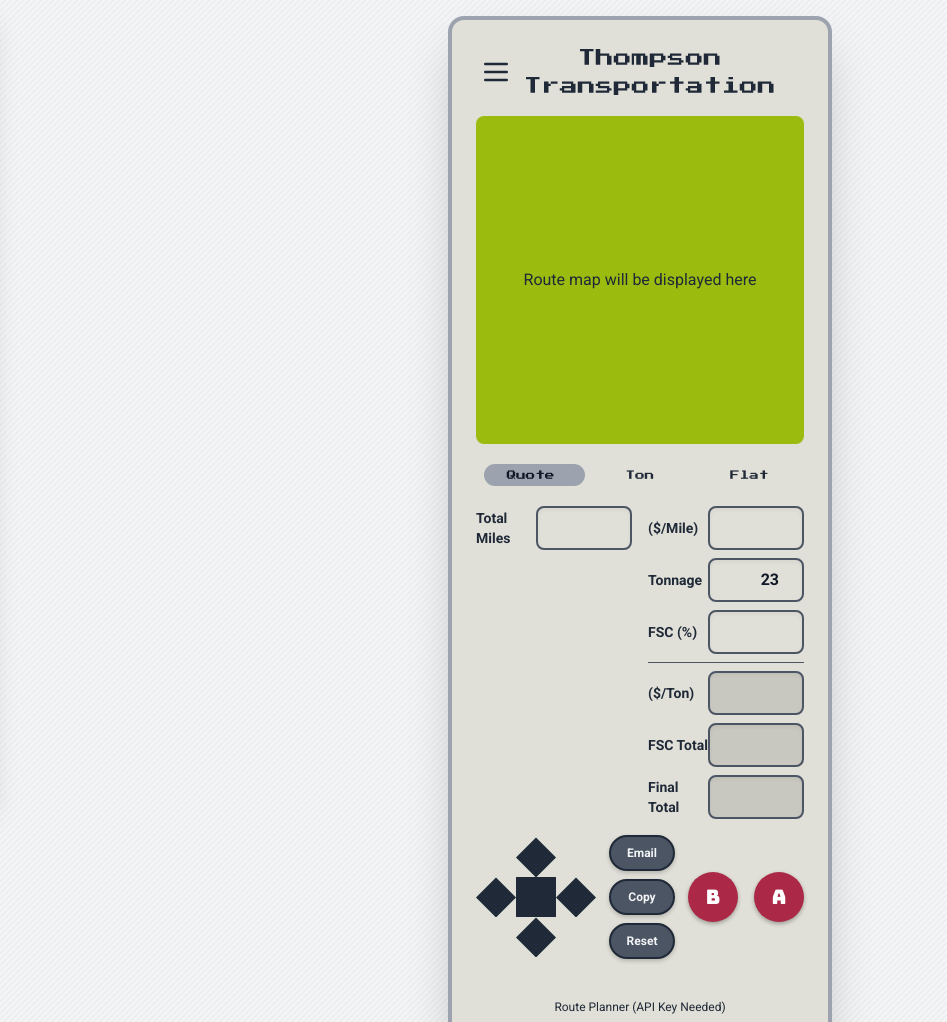
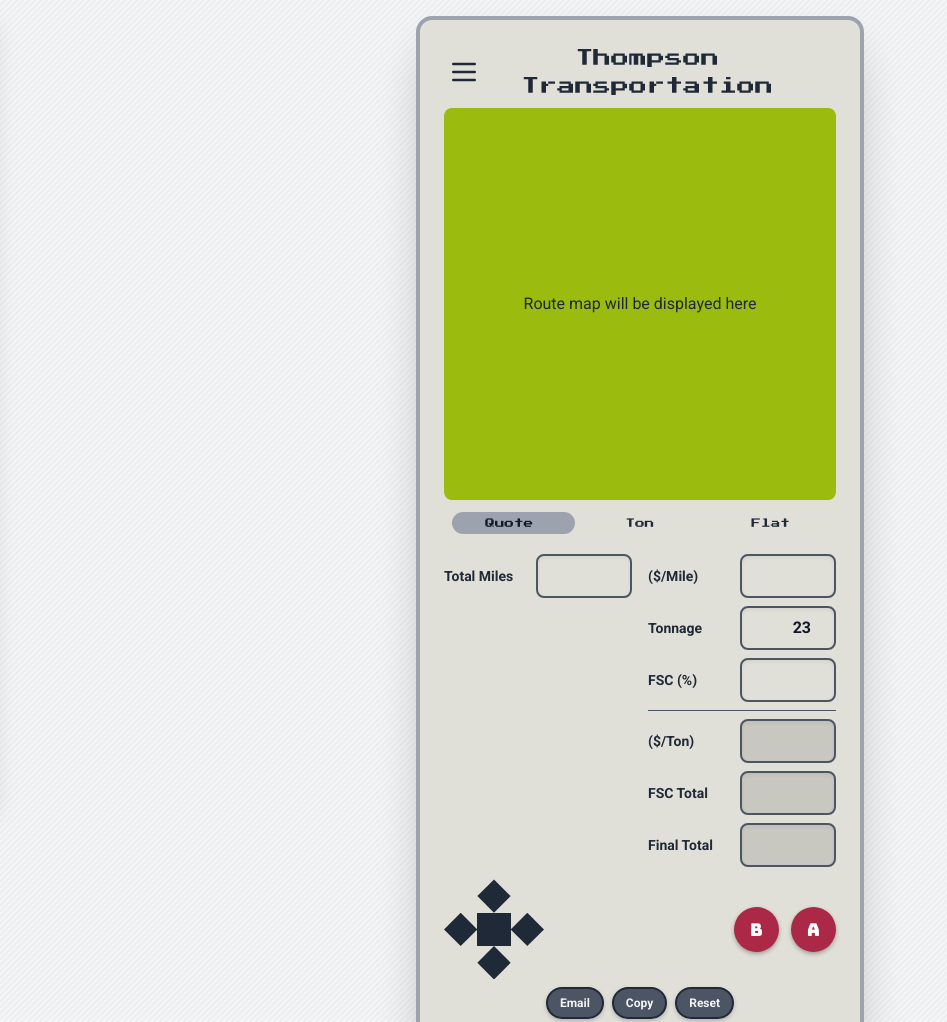
Before and after one commit to Gardnermason/freight-rate-player, a plain HTML site: page index.html in a window 1280 px wide. Shown: the top 1022 px of the page, without its empty margins (0-947 px from the left). Drawn offline with nearby package versions, Linux system fonts and the light colour scheme.

Commit message:
Update index.html

```diff
--- a/index.html
+++ b/index.html
@@ -52,7 +52,7 @@
         #side-menu { transition: transform 0.3s ease-in-out; }
 
         /* --- Controller UI Styles (D-Pad, AB Buttons) --- */
-        .d-pad { display: grid; grid-template-columns: 1fr 1fr 1fr; width: 120px; height: 120px; }
+        .d-pad { display: grid; grid-template-columns: 1fr 1fr 1fr; width: 100px; height: 100px; }
         .d-pad-btn { background-color: #1f2937; transition: background-color 0.2s; } /* Dark gray for light mode */
         .dark .d-pad-btn { background-color: #374151; }
         .d-pad-btn:active { background-color: #4b5563; }
@@ -63,14 +63,14 @@
         .right { grid-column: 3; grid-row: 2; clip-path: polygon(50% 0%, 100% 50%, 50% 100%, 0% 50%);}
         .down { grid-column: 2; grid-row: 3; clip-path: polygon(50% 0%, 100% 50%, 50% 100%, 0% 50%);}
 
-        .ab-buttons { display: flex; align-items: center; gap: 1rem; }
+        .ab-buttons { display: flex; align-items: center; gap: 0.75rem; }
         .ab-btn {
-            width: 50px; height: 50px; border-radius: 50%;
+            width: 45px; height: 45px; border-radius: 50%;
             background-color: #ab2946; /* Game Boy Red for light mode */
             color: white; font-family: 'Bungee', sans-serif;
-            text-align: center; line-height: 50px;
+            text-align: center; line-height: 45px;
             box-shadow: 0 2px 4px rgba(0,0,0,0.3);
-            transition: background-color 0.2s; font-size: 1.25rem;
+            transition: background-color 0.2s; font-size: 1.1rem;
         }
         .dark .ab-btn { background-color: #7e22ce; } /* Purple for dark mode */
         .ab-btn:active { background-color: #c94a69; } /* Lighter Red for active */
@@ -79,7 +79,7 @@
         /* --- Action Buttons (Email, Print, etc.) --- */
         .action-btn {
             display: inline-flex; align-items: center; justify-content: center;
-            gap: 0.5rem; padding: 0.5rem 1rem; border-radius: 9999px;
+            gap: 0.5rem; padding: 0.375rem 0.75rem; border-radius: 9999px;
             font-weight: bold; color: #f3f4f6; background-color: #4b5563;
             border: 2px solid #1f2937; box-shadow: 0 2px 4px rgba(0,0,0,0.2);
             transition: all 0.2s ease-in-out;
@@ -208,7 +208,7 @@
     </div>
 
     <!-- Main Calculator UI -->
-    <div id="calculator-ui" class="w-full max-w-sm mx-auto p-6 rounded-2xl shadow-2xl border-4 border-gray-400 dark:border-gray-500">
+    <div id="calculator-ui" class="w-full max-w-md mx-auto p-6 rounded-2xl shadow-2xl border-4 border-gray-400 dark:border-gray-500">
         <div class="flex justify-between items-center">
              <button id="open-menu-btn" type="button" class="p-1 gb-text rounded-lg">
                 <svg class="w-8 h-8" fill="none" stroke="currentColor" viewBox="0 0 24 24"><path stroke-linecap="round" stroke-linejoin="round" stroke-width="2" d="M4 6h16M4 12h16M4 18h16"></path></svg>
@@ -218,7 +218,7 @@
         </div>
 
         <!-- Screen Area -->
-        <div id="map-container" class="my-4 rounded-lg aspect-square flex items-center justify-center">
+        <div id="map-container" class="my-2 rounded-lg aspect-square flex items-center justify-center">
             <img id="map-image" src="" alt="Route map" class="object-contain h-full w-full rounded-lg hidden">
             <div id="map-loader" class="spinner hidden"></div>
             <span id="map-placeholder" class="gb-text">Route map will be displayed here</span>
@@ -280,7 +280,8 @@
                     </div>
                 </div>
             </div>
-            <div class="flex items-center justify-between mt-4">
+            <div class="mt-3">
+                <div class="flex items-center justify-between">
                     <div class="d-pad">
                         <button type="button" data-key="ArrowUp" class="d-pad-btn up"></button>
                         <button type="button" data-key="ArrowLeft" class="d-pad-btn left"></button>
@@ -288,15 +289,16 @@
                         <button type="button" data-key="ArrowRight" class="d-pad-btn right"></button>
                         <button type="button" data-key="ArrowDown" class="d-pad-btn down"></button>
                     </div>
-                <div class="flex flex-col space-y-2">
+                    <div class="ab-buttons">
+                        <button type="button" data-key="b" class="ab-btn">B</button>
+                        <button type="button" data-key="a" class="ab-btn">A</button>
+                    </div>
+                </div>
+                <div class="flex justify-center space-x-2 mt-2">
                     <button type="button" id="emailButton" class="action-btn btn-email text-xs">Email</button>
                     <button type="button" id="printButton" class="action-btn btn-print text-xs hidden">Print</button>
                     <button type="button" id="copyButton" class="action-btn btn-copy text-xs">Copy</button>
                     <button type="button" id="resetButton" class="action-btn btn-reset text-xs">Reset</button>
-                </div>
-                 <div class="ab-buttons">
-                    <button type="button" data-key="b" class="ab-btn">B</button>
-                    <button type="button" data-key="a" class="ab-btn">A</button>
                 </div>
             </div>
              <p id="api-error" class="text-red-800 text-sm text-center mt-2 hidden"></p>
```
Lines whose indentation alone changed are shown as unchanged.
